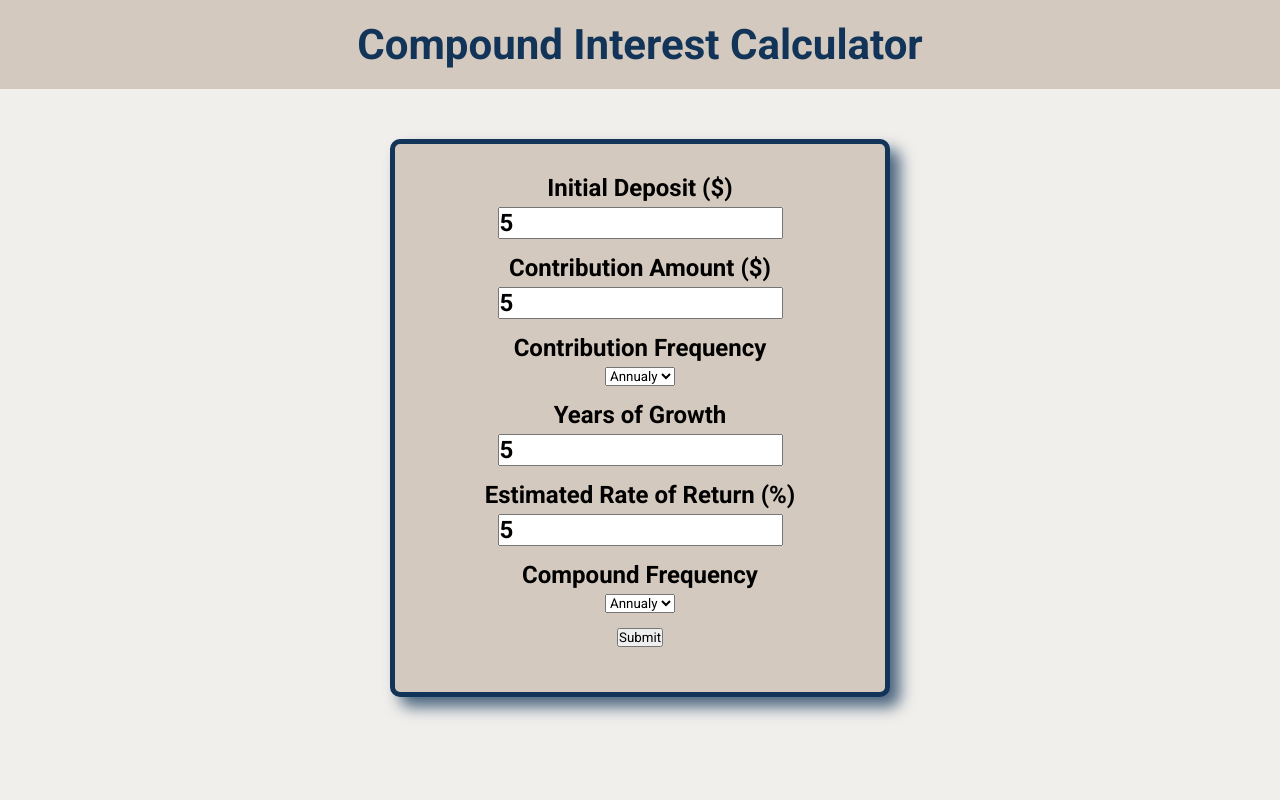
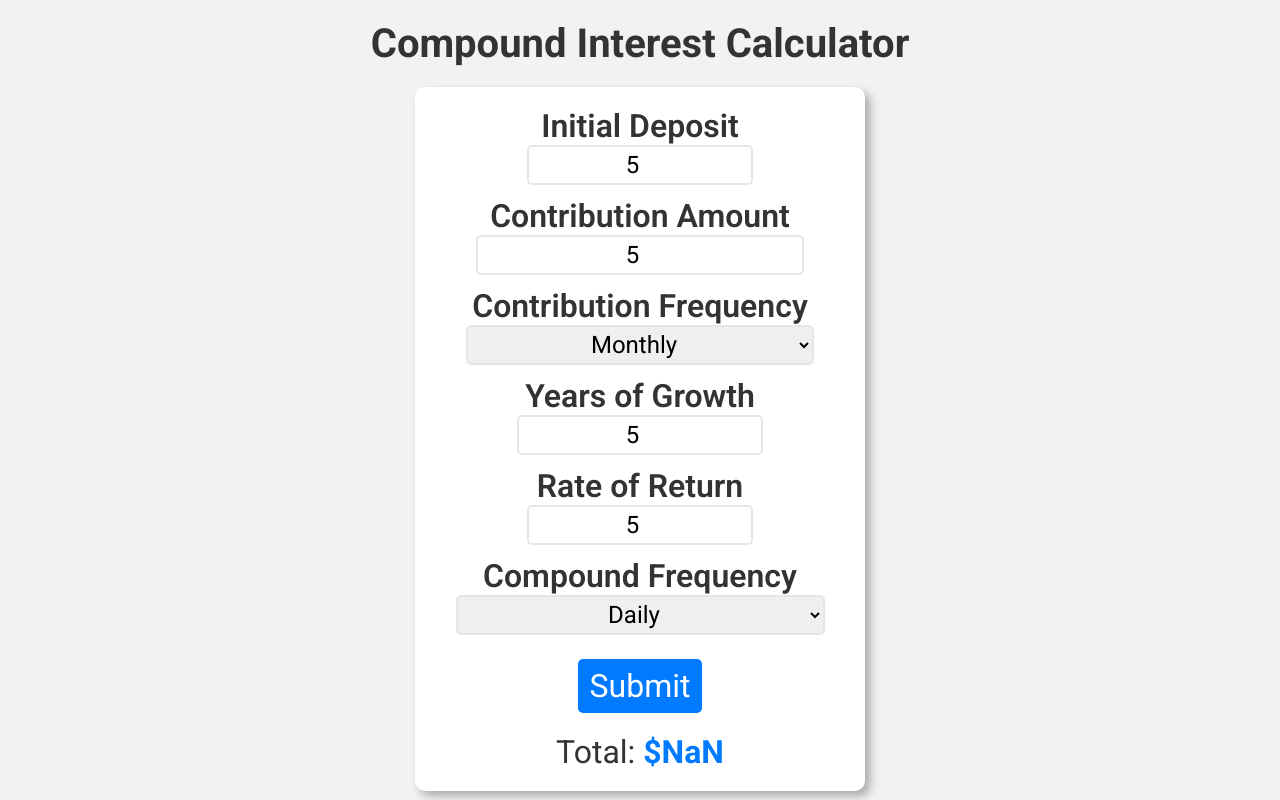
Before and after one commit to gilmerperez/compound-interest-calculator, a plain HTML site: page index.html in a window 1280 px wide. Both pictures are taken after typing "5", "5", "5", "5" into the empty fields and a click on the button "Submit". Drawn offline with Linux system fonts and the light colour scheme.

Commit message:
Almost done with JS logic

```diff
--- a/index.html
+++ b/index.html
@@ -13,41 +13,36 @@
 </head>
 
 <body>
-  <nav>
-    <h1>Compound Interest Calculator</h1>
-  </nav>
-
+  <h1>Compound Interest Calculator</h1>
   <form>
-    <label for="initial-deposit">Initial Deposit ($)</label>
+    <label for="initial-deposit">Initial Deposit</label>
     <input type="number" id="initial-deposit" required>
 
-    <label for="contribution-amount">Contribution Amount ($)</label>
+    <label for="contribution-amount">Contribution Amount</label>
     <input type="number" id="contribution-amount" required>
 
     <label for="contribution-frequency">Contribution Frequency</label>
-    <select id="contribution-frequency">
+    <select id="contribution-frequency" required>
+      <option value="monthly">Monthly</option>
       <option value="annualy">Annualy</option>
-      <option value="monthly">Monthly</option>
     </select>
 
     <label for="years-of-growth">Years of Growth</label>
     <input type="number" id="years-of-growth" required>
 
-    <label for="estimated-rate-of-return">Estimated Rate of Return (%)</label>
-    <input type="number" id="estimated-rate-of-return" required>
+    <label for="rate-of-return">Rate of Return</label>
+    <input type="number" id="rate-of-return" required>
 
     <label for="compound-frequency">Compound Frequency</label>
     <select id="compound-frequency" required>
-      <option value="annualy">Annualy</option>
+      <option value="daily">Daily</option>
       <option value="monthly">Monthly</option>
     </select>
 
     <button type="button" onclick="calculate()">Submit</button>
 
-    <p class="alert"></p>
+    <p id="total">Total: <span id="total-amount">$0.00</span></p>
   </form>
-
-  <main></main>
   <script src="script.js"></script>
 </body>
 
--- a/script.js
+++ b/script.js
@@ -0,0 +1,68 @@
+function calculate() {
+  let initialDeposit = Number(document.getElementById("initial-deposit").value);
+  let contributionAmount = Number(
+    document.getElementById("contribution-amount").value
+  );
+  const contributionFrequency = document.getElementById(
+    "contribution-frequency"
+  ).textContent;
+  const yearsOfGrowth = Number(
+    document.getElementById("years-of-growth").value
+  );
+  const rateOfReturn = Number(document.getElementById("rate-of-return").value);
+  const compoundFrequency =
+    document.getElementById("compound-frequency").textContent;
+  const totalAmount = document.getElementById("total-amount");
+
+  if (initialDeposit < 0 || isNaN(initialDeposit)) {
+    initialDeposit = 0;
+  }
+
+  if (contributionAmount < 0 || isNaN(contributionAmount)) {
+    contributionAmount = 0;
+  }
+
+  if (contributionFrequency.textContent === "Monthly") {
+    contributionFrequency = 12;
+  } else if (contributionFrequency.textContent === "Annualy") {
+    contributionFrequency = 1;
+  }
+
+  if (yearsOfGrowth < 0 || isNaN(yearsOfGrowth)) {
+    yearsOfGrowth = 0;
+  }
+
+  if (rateOfReturn < 0 || isNaN(rateOfReturn)) {
+    rateOfReturn = 0;
+  }
+
+  if (compoundFrequency.textContent === "Daily") {
+    compoundFrequency = 365;
+  } else if (compoundFrequency.textContent === "Monthly") {
+    compoundFrequency = 12;
+  }
+
+  if (rateOfReturn < 0 || isNaN(rateOfReturn)) {
+    rateOfReturn = 0;
+  }
+
+  const result =
+    initialDeposit *
+      Math.pow(
+        1 + rateOfReturn / compoundFrequency,
+        compoundFrequency * yearsOfGrowth
+      ) +
+    (contributionAmount *
+      (Math.pow(
+        1 + rateOfReturn / compoundFrequency,
+        compoundFrequency * yearsOfGrowth
+      ) -
+        1)) /
+      rateOfReturn /
+      compoundFrequency;
+
+  totalAmount.textContent = result.toLocaleString(undefined, {
+    style: "currency",
+    currency: "USD",
+  });
+}
--- a/style.css
+++ b/style.css
@@ -1,9 +1,3 @@
-:root {
-  --primary: #f1efec;
-  --secondary: #d4c9be;
-  --tertiary: #123458;
-}
-
 * {
   margin: 0;
   padding: 0;
@@ -12,45 +6,91 @@
 }
 
 body {
-  background-color: var(--primary);
+  background-color: hsl(0, 0%, 95%);
 }
 
-nav {
-  display: flex;
-  align-items: center;
-  justify-content: center;
-  background-color: var(--secondary);
-  color: var(--tertiary);
-  font-size: 1.75rem;
+h1 {
   padding: 20px;
+  font-size: 2.5em;
+  text-align: center;
+  color: hsl(0, 0%, 20%);
 }
 
 form {
+  margin: auto;
+  padding: 20px;
+  max-width: 450px;
+  border-radius: 10px;
+  color: hsl(0, 0%, 20%);
+  box-shadow: 5px 5px 10px hsla(0, 0%, 0%, 0.3);
   display: flex;
   align-items: center;
+  flex-direction: column;
   justify-content: center;
-  flex-direction: column;
-  background-color: var(--secondary);
-  text-align: center;
-  max-width: 500px;
-  max-height: 800px;
-  margin: 50px auto;
-  padding: 30px;
-  border: 5px solid var(--tertiary);
-  border-radius: 10px;
-  overflow: hidden;
-  box-shadow: 10px 10px 15px 0px rgba(18, 52, 88, 0.742);
-}
-
-label, input {
-  font-weight: bold;
-  font-size: 1.5rem;
+  background-color: white;
 }
 
 label {
-  margin-bottom: 5px;
+  font-size: 2em;
+  font-weight: 600;
 }
 
-input, select, button {
-  margin-bottom: 15px;
+input,
+select {
+  height: 40px;
+  font-size: 1.5em;
+  text-align: center;
+  border-radius: 5px;
+  margin-bottom: 12px;
+  border: 2px solid hsl(0, 0%, 90%);
 }
+
+#initial-deposit {
+  width: 55%;
+}
+
+#contribution-amount {
+  width: 80%;
+}
+
+#contribution-frequency {
+  width: 85%;
+}
+
+#years-of-growth {
+  width: 60%;
+}
+
+#rate-of-return {
+  width: 55%;
+}
+
+#compound-frequency {
+  width: 90%;
+}
+
+button {
+  border: none;
+  font-size: 2em;
+  margin-top: 12px;
+  cursor: pointer;
+  transition: 0.3s;
+  padding: 8px 12px;
+  border-radius: 5px;
+  color: hsl(0, 0%, 100%);
+  background-color: hsl(211, 100%, 50%);
+}
+
+button:hover {
+  background-color: hsl(211, 100%, 45%);
+}
+
+#total {
+  font-size: 2em;
+  margin-top: 20px;
+}
+
+#total-amount {
+  font-weight: bold;
+  color: hsl(211, 100%, 50%);
+}
```
Also changed, not shown: 1 other file.
